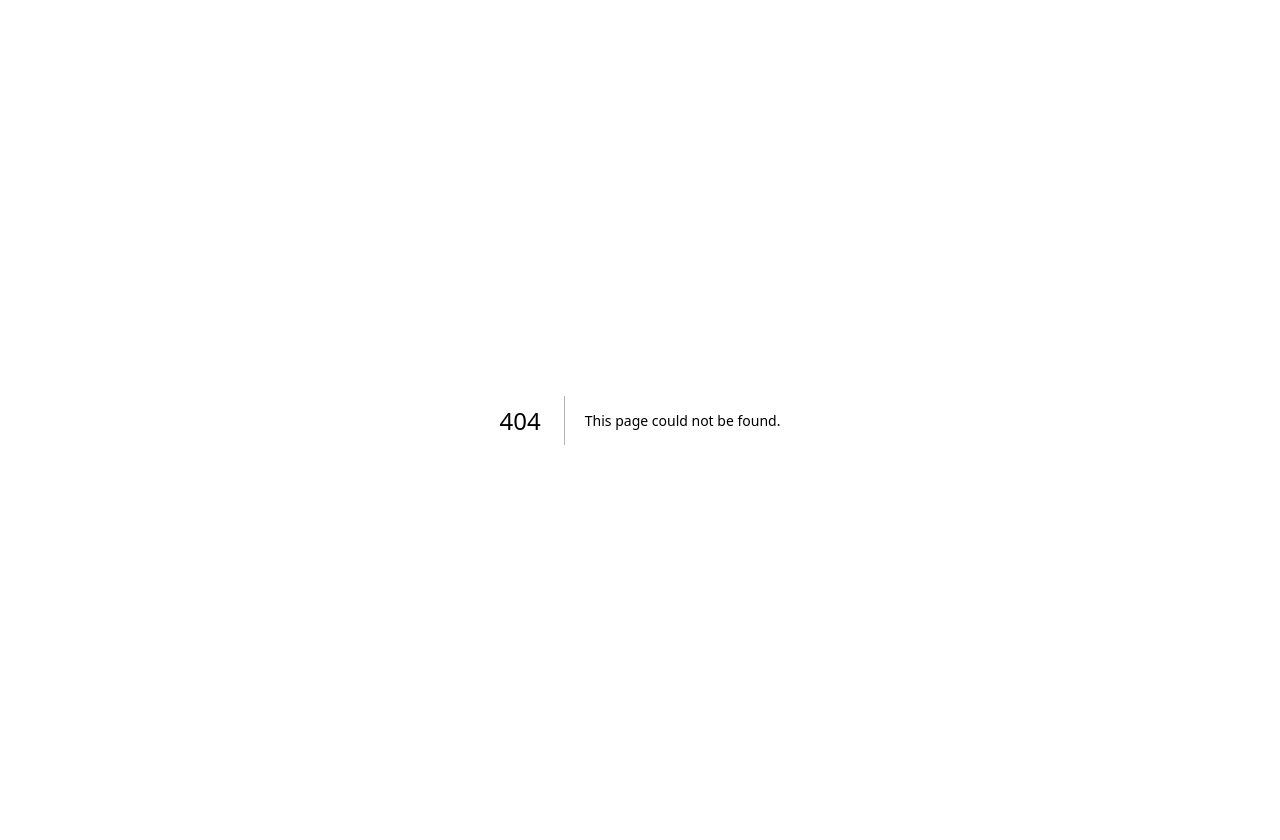
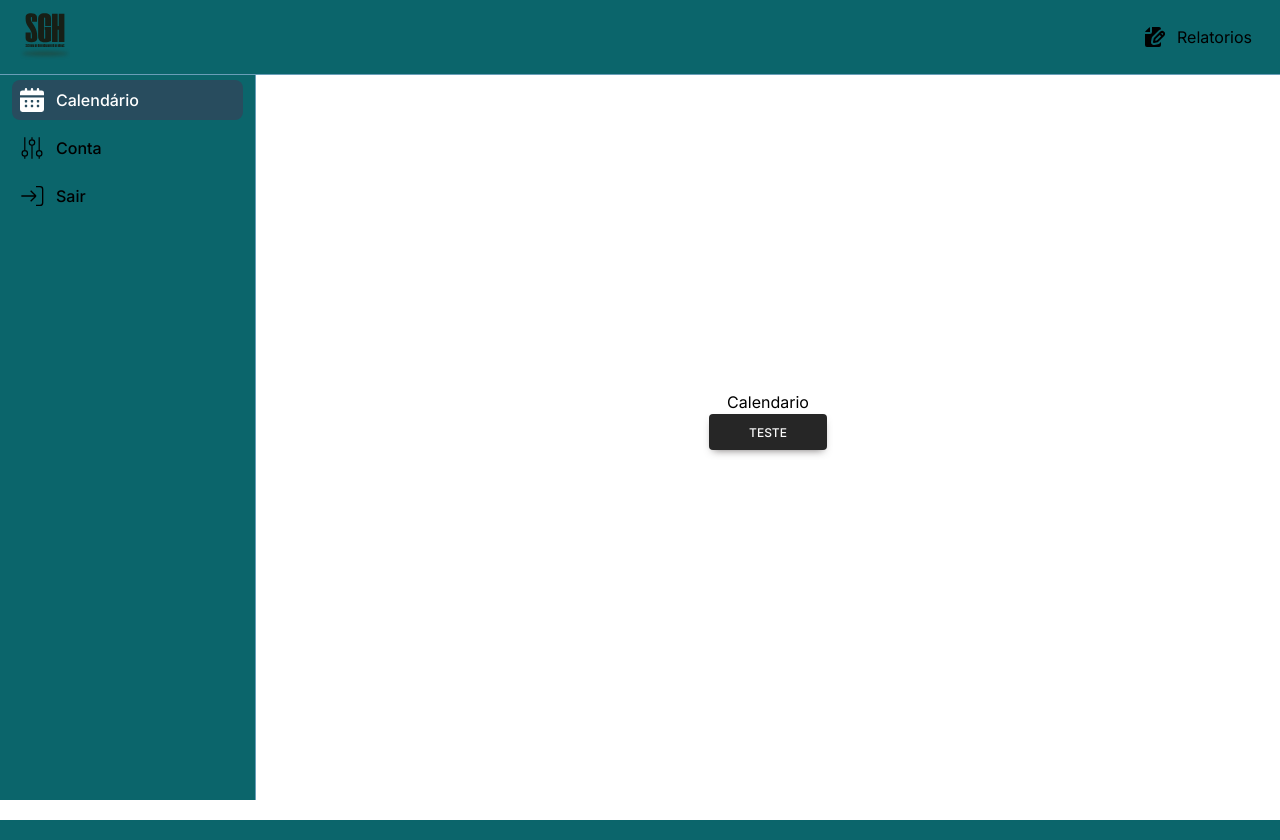
Before and after one commit to Alefthiago/sgh-app, a Next.js app: page /calendario in a window 1280 px wide. Before the commit this address had no page. Built offline with nearby package versions, Linux system fonts and the light colour scheme.

Commit message:
ajustes home.

```diff
--- a/src/app/home/page.tsx
+++ b/src/app/(home)/calendario/page.tsx
@@ -1,12 +1,14 @@
-// 'use client';
-// import Link from 'next/link';
-// import { useState } from 'react';
-
 export default function Home() {
     return (
-        <>
-            <h1>alo</h1>
-        </>
+        <div className="flex flex-col items-center justify-center h-4/5 w-4/5">
+            <div>
+                <h1>Calendario</h1>
+            </div>
+            <div>
+                <button className={style_button}>Teste</button>
+            </div>
+
+        </div>
     )
 }
 
--- /dev/null
+++ b/src/app/(home)/conta/page.tsx
@@ -0,0 +1,7 @@
+export default function page() {
+    return (
+        <div className="flex flex-col items-center justify-center h-4/5 w-4/5">
+            <h1>Conta</h1>
+        </div>
+    )
+}
--- a/src/app/home/layout.tsx
+++ b/src/app/(home)/layout.tsx
@@ -1,7 +1,12 @@
 'use client'
 //      COMPONENTES.    //
-import Sidebar from "@/components/bars/Sidebar"
+import Sidebar from "@/components/bars/Sidebar";
 //     /COMPONENTES.    //
+
+//      UTIL.       //
+import React, { useRef, useEffect } from 'react';
+//     /UTIL.       //
+
 export default function RootLayout({
     children,
 }: {
@@ -13,14 +18,11 @@ export default function RootLayout({
             sidebar.classList.toggle('-translate-x-full');
         }
     };
-    const click_icon = () => {
-
-    };
 
     return (
         <div className={"h-full w-full items-center flex justify-center bg-white"}>
-            <Sidebar click_sidebar={click_sidebar} click_icon={click_icon} />
-            <div className="p-4 sm:ml-64">
+            <Sidebar click_sidebar={click_sidebar} />
+            <div className="flex justify-center items-center p-4 sm:ml-64 h-full w-full" onClick={click_sidebar}>
                 {children}
             </div>
         </div >
--- /dev/null
+++ b/src/app/(home)/relatorios/page.tsx
@@ -0,0 +1,7 @@
+export default function page() {
+    return (
+        <div className="flex flex-col items-center justify-center h-4/5 w-4/5">
+            <h1>Relatorios</h1>
+        </div>
+    )
+}
--- a/src/app/home/calendario/page.tsx
+++ /dev/null
@@ -1,7 +0,0 @@
-export default function page() {
-    return (
-        <div>
-            <h1>CALENDARIO</h1>
-        </div>
-    )
-}
--- a/src/app/page.tsx
+++ b/src/app/page.tsx
@@ -1,3 +1,4 @@
+'use client';
 //    COMPONENTES.    //
 import FormLogin from '@/components/formularios/Form_login'
 import RodapeForm from "@/components/formularios/Rodape_form";
--- /dev/null
+++ b/src/components/Globais.tsx
@@ -0,0 +1,3 @@
+export default class Globais {
+    static sidebar: boolean;
+}
--- a/src/components/bars/Sidebar.tsx
+++ b/src/components/bars/Sidebar.tsx
@@ -2,19 +2,32 @@
 //      ESTILOS.    //
 import Image from 'next/image';
 import svg from '../../../public/logo.svg';
+import Link from 'next/link';
 //     /ESTILOS.    //
 
 //      UTIL.       //
-// import { useState } from 'react';
+import { useState,useEffect } from 'react';
+import { usePathname } from 'next/navigation';
 //     /UTIL.       //
 
 interface SidebarProps {
     click_sidebar: () => void,
-    click_icon: () => void,
 }
 
-export default function Sidebar(props:SidebarProps) {
+export default function Sidebar(props: SidebarProps) {
+    const rota_atual = usePathname();
+    const [rota, setRota] = useState<string>(rota_atual);
 
+    function click_icon(rota: string) {
+        const sidebar = document.getElementById('logo-sidebar');
+        if(sidebar) {
+            sidebar.classList.toggle('-translate-x-full');
+        }
+        setRota(rota_atual);
+    }
+    useEffect(() => {
+        setRota(rota_atual);
+    }, [rota_atual]);
     return (
         <>
             <nav className="fixed top-0 z-50 w-full bg-color-component border-b border-color-border">
@@ -39,14 +52,14 @@ export default function Sidebar(props:SidebarProps) {
                         </div>
                         <div className="flex items-center">
                             <div className="flex items-center ms-3">
-                                <a onClick={props.click_icon} className="flex items-center p-2 text-black rounded-lg hover:bg-color-hover hover:text-white group">
+                                <Link href={'relatorios'} onClick={() => click_icon('/relatorios')} className={`${rota === "/relatorios" ? 'bg-color-hover text-white' : 'text-black'} flex items-center p-2 rounded-lg hover:bg-color-hover hover:text-white group`}>
                                     <svg className="flex-shrink-0 w-5 h-5" aria-hidden="true" xmlns="http://www.w3.org/2000/svg" fill="currentColor" viewBox="0 0 20 20">
                                         <path d="M5 5V.13a2.96 2.96 0 0 0-1.293.749L.879 3.707A2.96 2.96 0 0 0 .13 5H5Z" />
                                         <path d="M6.737 11.061a2.961 2.961 0 0 1 .81-1.515l6.117-6.116A4.839 4.839 0 0 1 16 2.141V2a1.97 1.97 0 0 0-1.933-2H7v5a2 2 0 0 1-2 2H0v11a1.969 1.969 0 0 0 1.933 2h12.134A1.97 1.97 0 0 0 16 18v-3.093l-1.546 1.546c-.413.413-.94.695-1.513.81l-3.4.679a2.947 2.947 0 0 1-1.85-.227 2.96 2.96 0 0 1-1.635-3.257l.681-3.397Z" />
                                         <path d="M8.961 16a.93.93 0 0 0 .189-.019l3.4-.679a.961.961 0 0 0 .49-.263l6.118-6.117a2.884 2.884 0 0 0-4.079-4.078l-6.117 6.117a.96.96 0 0 0-.263.491l-.679 3.4A.961.961 0 0 0 8.961 16Zm7.477-9.8a.958.958 0 0 1 .68-.281.961.961 0 0 1 .682 1.644l-.315.315-1.36-1.36.313-.318Zm-5.911 5.911 4.236-4.236 1.359 1.359-4.236 4.237-1.7.339.341-1.699Z" />
                                     </svg>
                                     <span className="flex-1 ms-3 whitespace-nowrap">Relatorios</span>
-                                </a>
+                                </Link>
                             </div>
                         </div>
                     </div>
@@ -57,28 +70,28 @@ export default function Sidebar(props:SidebarProps) {
                 <div className="h-full px-3 pb-4 overflow-y-auto bg-color-component">
                     <ul className="space-y-2 font-medium">
                         <li>
-                            <a href="#" onClick={props.click_icon} className={`${true} bg-color-hover flex items-center p-2 text-black rounded-lg hover:bg-color-hover hover:text-white group`}>
+                            <Link href={'calendario'} onClick={() => click_icon('/calendario')} className={`${rota === "/calendario" ? 'bg-color-hover text-white' : 'text-black'} flex items-center p-2 rounded-lg hover:bg-color-hover hover:text-white group`}>
                                 <svg className="w-6 h-6" aria-hidden="true" xmlns="http://www.w3.org/2000/svg" fill="currentColor" viewBox="0 0 20 20">
                                     <path d="M0 18a2 2 0 0 0 2 2h16a2 2 0 0 0 2-2V8H0v10Zm14-7.5a.5.5 0 0 1 .5-.5h1a.5.5 0 0 1 .5.5v1a.5.5 0 0 1-.5.5h-1a.5.5 0 0 1-.5-.5v-1Zm0 4a.5.5 0 0 1 .5-.5h1a.5.5 0 0 1 .5.5v1a.5.5 0 0 1-.5.5h-1a.5.5 0 0 1-.5-.5v-1Zm-5-4a.5.5 0 0 1 .5-.5h1a.5.5 0 0 1 .5.5v1a.5.5 0 0 1-.5.5h-1a.5.5 0 0 1-.5-.5v-1Zm0 4a.5.5 0 0 1 .5-.5h1a.5.5 0 0 1 .5.5v1a.5.5 0 0 1-.5.5h-1a.5.5 0 0 1-.5-.5v-1Zm-5-4a.5.5 0 0 1 .5-.5h1a.5.5 0 0 1 .5.5v1a.5.5 0 0 1-.5.5h-1a.5.5 0 0 1-.5-.5v-1Zm0 4a.5.5 0 0 1 .5-.5h1a.5.5 0 0 1 .5.5v1a.5.5 0 0 1-.5.5h-1a.5.5 0 0 1-.5-.5v-1ZM20 4a2 2 0 0 0-2-2h-2V1a1 1 0 0 0-2 0v1h-3V1a1 1 0 0 0-2 0v1H6V1a1 1 0 0 0-2 0v1H2a2 2 0 0 0-2 2v2h20V4Z"></path>
                                 </svg>
                                 <span className="flex-1 ms-3 whitespace-nowrap">Calendário</span>
-                            </a>
+                            </Link>
                         </li>
                         <li>
-                            <a href="#" onClick={props.click_icon} className="flex items-center p-2 text-black rounded-lg hover:bg-color-hover hover:text-white group">
+                            <Link href={'conta'} onClick={() => click_icon('/conta')} className={`${rota === "/conta" ? 'bg-color-hover text-white' : 'text-black'} flex items-center p-2 rounded-lg hover:bg-color-hover hover:text-white group`}>
                                 <svg className="w-6 h-6" aria-hidden="true" xmlns="http://www.w3.org/2000/svg" fill="none" viewBox="0 0 20 20">
                                     <path stroke="currentColor" d="M4 12.25V1m0 11.25a2.25 2.25 0 0 0 0 4.5m0-4.5a2.25 2.25 0 0 1 0 4.5M4 19v-2.25m6-13.5V1m0 2.25a2.25 2.25 0 0 0 0 4.5m0-4.5a2.25 2.25 0 0 1 0 4.5M10 19V7.75m6 4.5V1m0 11.25a2.25 2.25 0 1 0 0 4.5 2.25 2.25 0 0 0 0-4.5ZM16 19v-2"></path>
                                 </svg>
                                 <span className="flex-1 ms-3 whitespace-nowrap">Conta</span>
-                            </a>
+                            </Link>
                         </li>
                         <li>
-                            <a href="#" className="flex items-center p-2 text-black rounded-lg hover:bg-color-hover hover:text-white group">
+                            <Link href={"./"} className="flex items-center p-2 text-black rounded-lg hover:bg-color-hover hover:text-white group">
                                 <svg className="w-6 h-6" aria-hidden="true" xmlns="http://www.w3.org/2000/svg" fill="none" viewBox="0 0 18 16">
                                     <path stroke="currentColor" d="M1 8h11m0 0L8 4m4 4-4 4m4-11h3a2 2 0 0 1 2 2v10a2 2 0 0 1-2 2h-3"></path>
                                 </svg>
                                 <span className="flex-1 ms-3 whitespace-nowrap">Sair</span>
-                            </a>
+                            </Link>
                         </li>
                     </ul>
                 </div>
--- a/src/components/formularios/Form_login.tsx
+++ b/src/components/formularios/Form_login.tsx
@@ -6,11 +6,13 @@ import '@/styles/formularios/form_login.css';
 
 //      UTIL.      //
 import { useState } from 'react';
+import { useRouter } from 'next/navigation';
 //     /UTIL.      //
 
 export default function FormLogin() {
     const [email, setEmail] = useState<string>();
     const [senha, setSenha] = useState<string>();
+    const route = useRouter();
 
     return (
         <div id="form_login">
@@ -46,7 +48,7 @@ export default function FormLogin() {
                     </div>
                     <div className={"mt-3 flex justify-center"}>
                         <button
-                            type="button" style={{ backgroundColor: 'black' }}
+                            type="button" style={{ backgroundColor: 'black' }} onClick={() => route.push('/calendario')}
                             className={"inline-block rounded  px-6 pb-2 pt-2.5 text-xs font-medium uppercase leading-normal text-neutral-50 shadow-[0_4px_9px_-4px_rgba(51,45,45,0.7)] transition duration-150 ease-in-out hover:bg-neutral-800 hover:shadow-[0_8px_9px_-4px_rgba(51,45,45,0.2),0_4px_18px_0_rgba(51,45,45,0.1)] focus:bg-neutral-800 focus:shadow-[0_8px_9px_-4px_rgba(51,45,45,0.2),0_4px_18px_0_rgba(51,45,45,0.1)] focus:outline-none focus:ring-0 active:bg-neutral-900 active:shadow-[0_8px_9px_-4px_rgba(51,45,45,0.2),0_4px_18px_0_rgba(51,45,45,0.1)]"}>
                             Entrar
                         </button>
```
Also changed, not shown: src/app/layout.tsx (line endings or trailing spaces).
